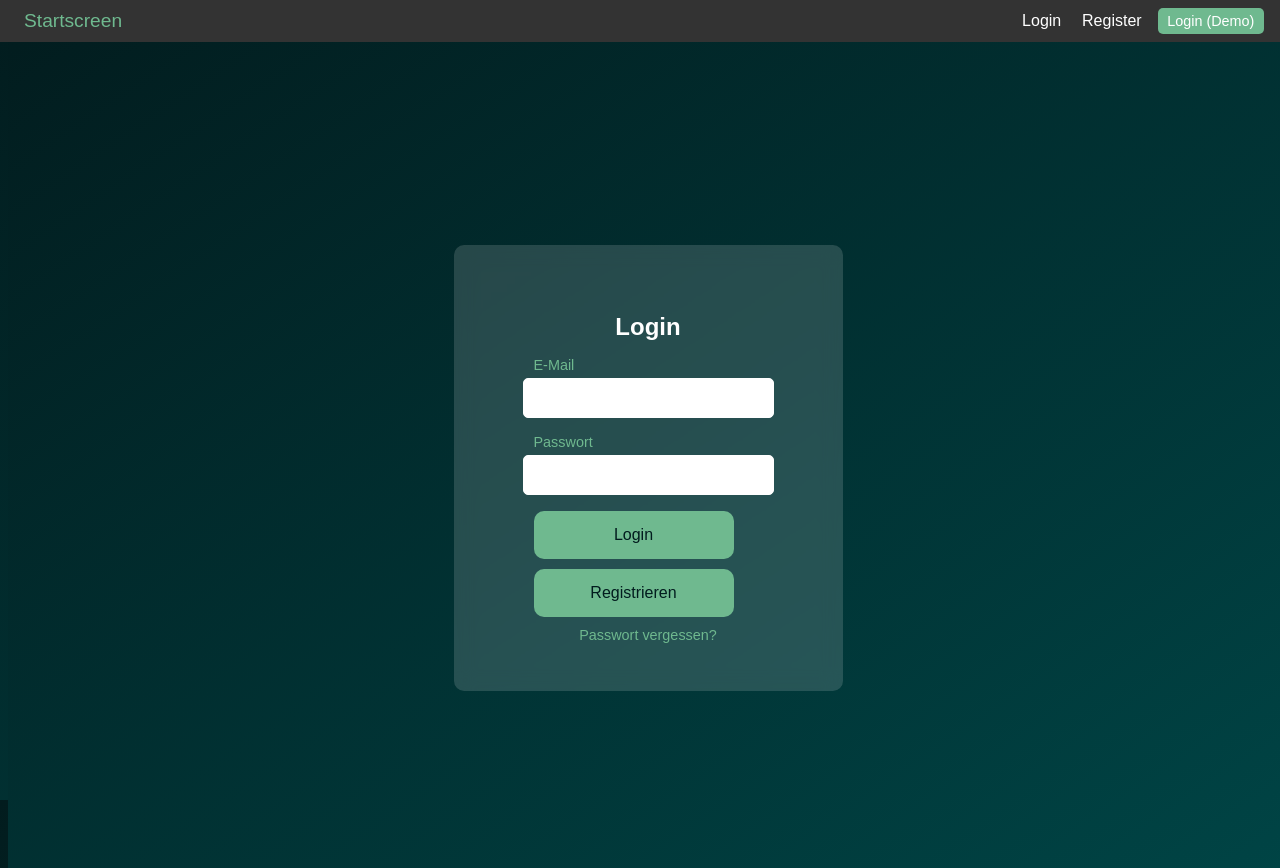
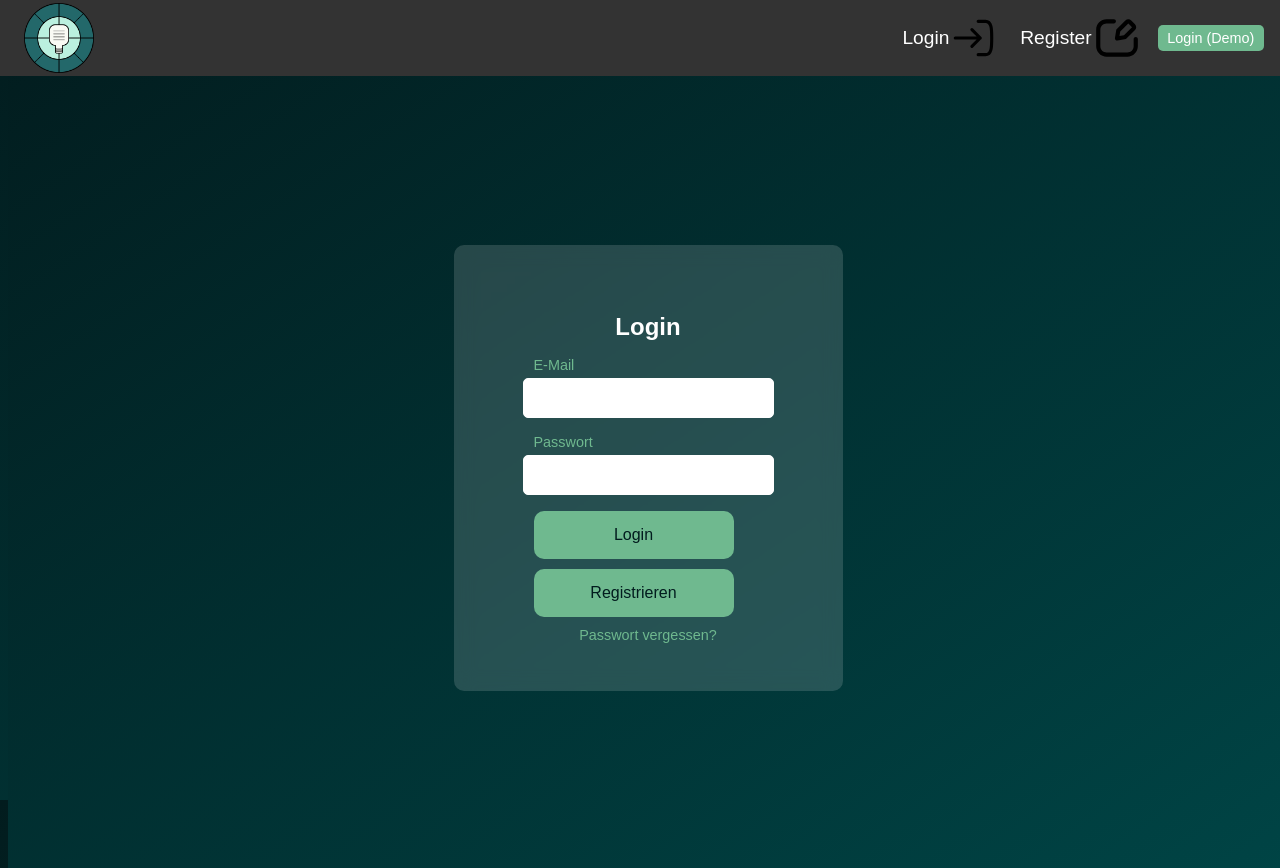
Before and after one commit to rafiistcool/WebEng_Project, a Vue app in the folder brainPop/Frontend/: page /login in a window 1280 px wide. Built offline with nearby package versions, Linux system fonts and the light colour scheme.

Commit message:
Add SVG icons for login and register, update NavBar styling
Added `login-icon.svg` and `register-icon.svg` assets. Integrated these icons into the NavBar component and replaced placeholders with actual visuals. Updated navbar styles to support icon display and maintain consistent layout.

```diff
--- a/brainPop/Frontend/src/assets/styles/navbar.css
+++ b/brainPop/Frontend/src/assets/styles/navbar.css
@@ -115,3 +115,12 @@
         padding: 0.5rem 0;
     }
 }
+#home-icon{
+    height: 70px;
+}
+.icon{
+    height: 50px
+}
+.icon-font{
+    font-size: 1.2rem;
+}
--- a/brainPop/Frontend/src/components/NavBar.vue
+++ b/brainPop/Frontend/src/components/NavBar.vue
@@ -4,6 +4,7 @@ import { useAuthStore } from "@/script/auth.ts"
 
 const authenticator = useAuthStore();
 
+//DEMO DATA
 const password = ref("password");
 const email = ref("email");
 //For Mobile
@@ -13,17 +14,17 @@ const isNavOpen = ref(false);
 
 <template>
   <nav class="nav-bar" :class="{ 'nav-open': isNavOpen }">
-    <!-- Left Side: Branding / Startscreen -->
+
     <div class="nav-brand">
-      <!-- Could place a logo image or text here -->
+
       <router-link to="/startscreen" class="nav-logo">
-        <!-- Placeholder icon for "home" -->
+
         <i class="fa fa-home"></i>
-        <span>Startscreen</span>
+        <img src="../assets/icons/Temp-Logo-Sebastian.png" alt="Startseite" id="home-icon">
       </router-link>
     </div>
 
-    <!-- Hamburger Button (for mobile) -->
+
     <button class="nav-toggle" @click="isNavOpen = !isNavOpen">
 
       <span class="bar"></span>
@@ -31,15 +32,17 @@ const isNavOpen = ref(false);
       <span class="bar"></span>
     </button>
 
-    <!-- Right Side: Links -->
+
     <div class="nav-links">
-      <!-- If user is NOT logged in, show these -->
+
       <router-link
           v-if="!authenticator.isUserLoggedIn"
           to="/login"
           class="nav-link"
       >
-        <i class="fa fa-sign-in"></i> Login
+        <i class="fa fa-sign-in"></i>
+        <span class="icon-font">Login</span>
+        <img src="../assets/icons/login-icon.svg" alt="Login" class="icon">
       </router-link>
 
       <router-link
@@ -47,7 +50,10 @@ const isNavOpen = ref(false);
           to="/register"
           class="nav-link"
       >
-        <i class="fa fa-user-plus"></i> Register
+        <i class="fa fa-user-plus"></i>
+        <span class="icon-font">Register</span>
+        <img src="../assets/icons/register-icon.svg" alt="Register" class="icon">
+
       </router-link>
 
 
@@ -60,7 +66,7 @@ const isNavOpen = ref(false);
       <i class="fa fa-sign-out"></i> Logout
       </router-link>
 
-      <!-- Demo button: Switch login status manually -->
+
       <button class="demo-toggle-button" @click="authenticator.login(email, password)">
         Login (Demo)
       </button>
```
Also changed, not shown: brainPop/Frontend/src/assets/icons/login-icon.svg (added), brainPop/Frontend/src/assets/icons/register-icon.svg (added).
